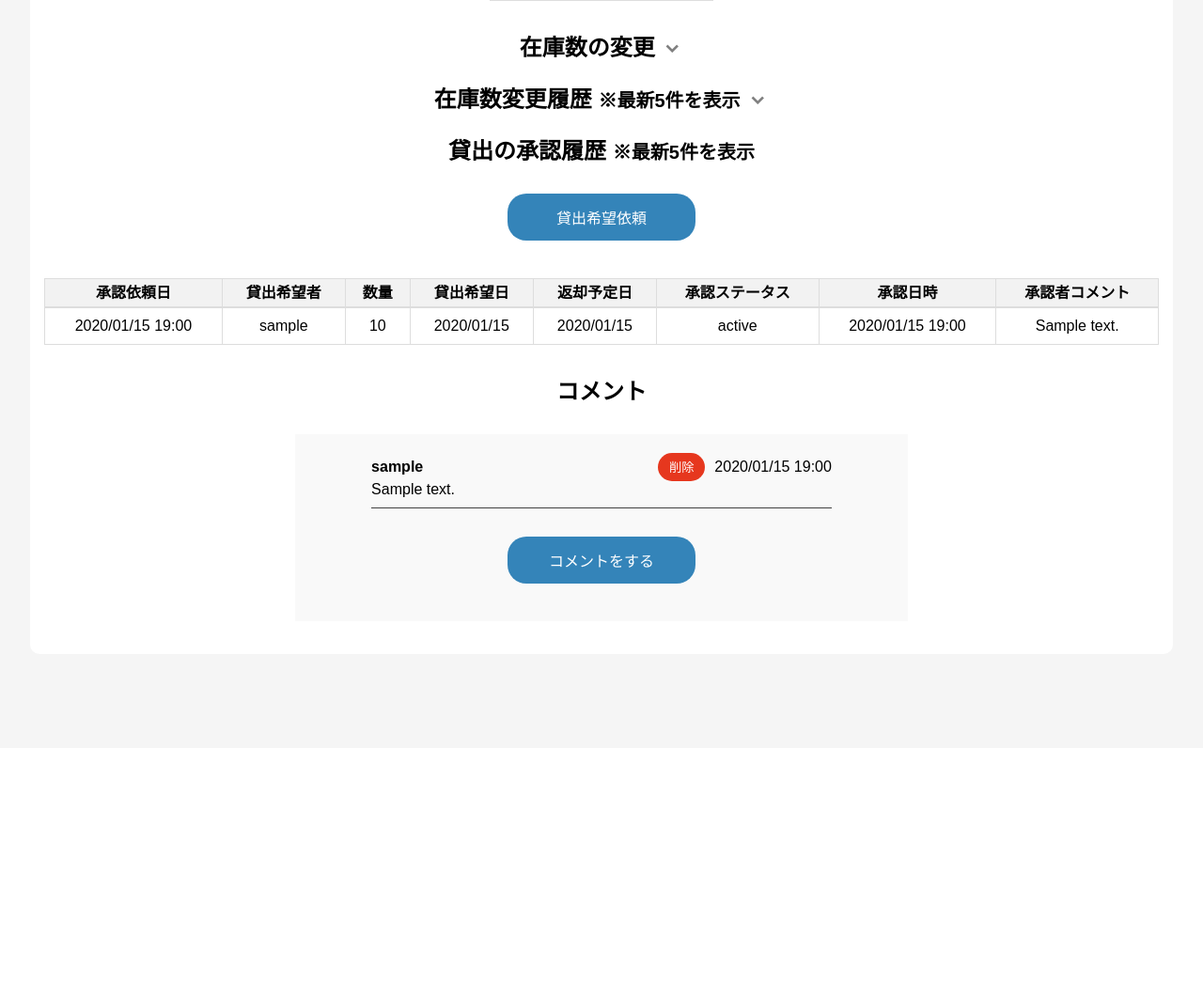
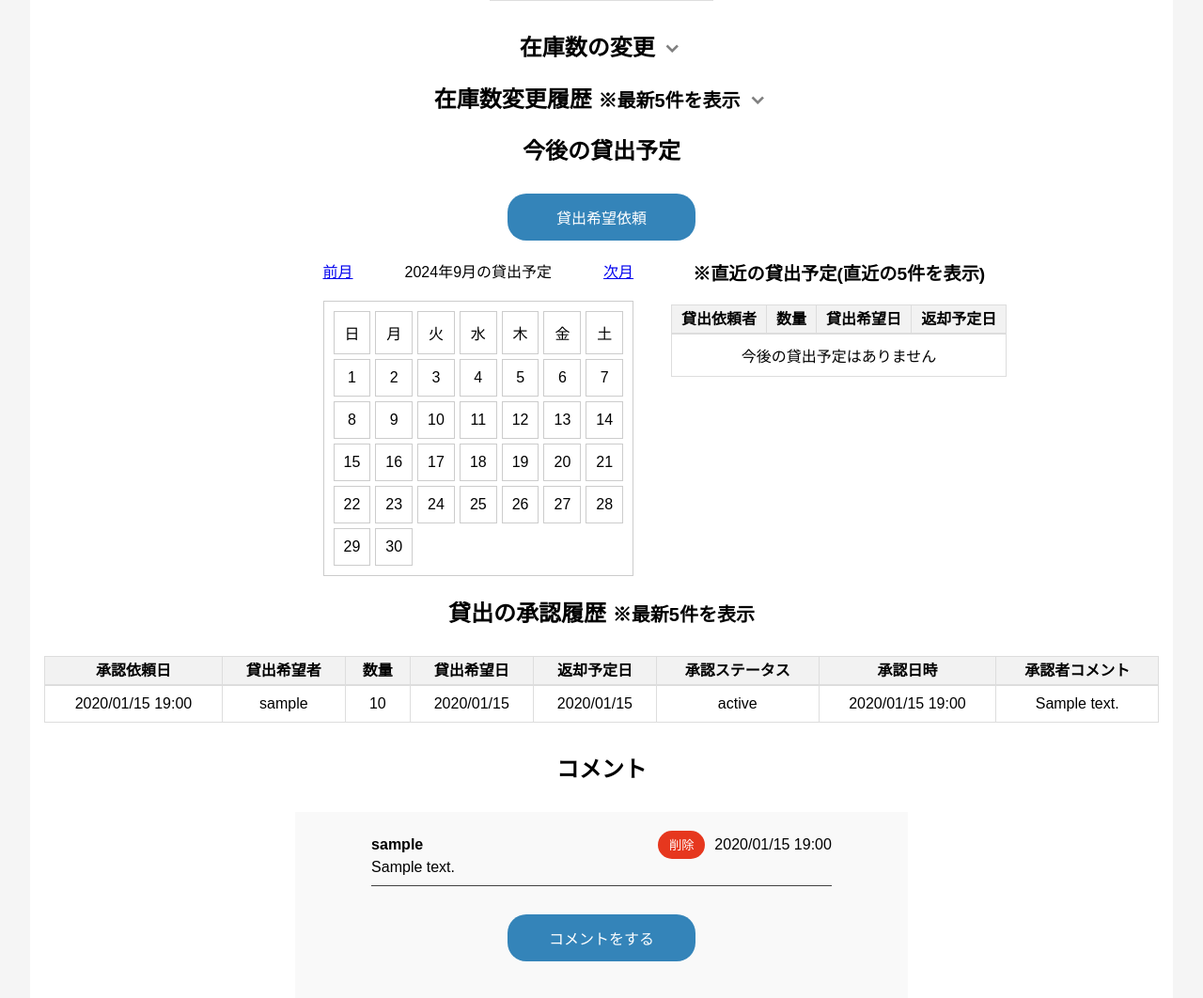
Before and after one commit to yuki-nishizawa/equipment-management-C, a Django app: page /equipment/1 in a window 1280 px wide. Shown: the part 1018-2080 px from the top of the page at 94% size. Before the commit the page ends 1639 px from the top, so only its background shows below. Run offline with Django 4.2, Linux system fonts and the light colour scheme; a user stored in the database is signed in; tables that the repository leaves empty hold one stand-in row (values such as "Sample post"); grey boxes marked "Sample" are stand-in pictures; parts of the project's set-up code (start-up, migrations or seed data) failed here and were passed over.

Commit message:
カレンダー機能実装
動作確認済

```diff
--- a/equipment/views.py
+++ b/equipment/views.py
@@ -3,13 +3,16 @@ from django.urls import reverse_lazy
 from .models import Equipment,StockChange,Comment
 from django.contrib.auth.mixins import LoginRequiredMixin #ログインしてないと見れないようにするやつ
 from django.contrib.auth.decorators import login_required
-from django.views.generic import CreateView,DetailView,UpdateView,DeleteView
+from django.views.generic import CreateView,DetailView,UpdateView,DeleteView,TemplateView
 from .forms import EquipForm,StockUpdateForm,CommentForm
 from order.forms import OrderForm
 from order.models import Order
-from django.http import HttpResponseForbidden,HttpResponseRedirect #アクセスを禁止するためのヤツ
-from django.http import JsonResponse
+from django.http import HttpResponseForbidden,HttpResponseRedirect,HttpResponse,JsonResponse #アクセスを禁止するためのヤツ
 from users.models import FavoriteEquip
+from datetime import datetime, timedelta
+import calendar
+from django.utils import timezone
+from django.template.loader import render_to_string
 
 #備品管理一覧
 @login_required#ログインしていないと見れないようにするデコレータを追加
@@ -53,7 +56,8 @@ class EquipDetailView(LoginRequiredMixin, DetailView):
         context = super().get_context_data(**kwargs)
         equip = context['equip']
         user = self.request.user
-        #context['image_url'] = equip.image.url if equip.image else '/static/images/no_image.jpg'# 画像URLが空の場合、デフォルト画像URLを設定：別方法で実装したため不要！一応残しておく
+        now = timezone.now().date()  # 現在の日付を取得
+
         context['stock_update_form'] = StockUpdateForm(instance=equip) #在庫数更新のフォームが使えるようになる、instance=equipは、今ビューで処理しているequipのデータを初期設定として入れておく、の意味
         context['stock_changes'] = StockChange.objects.filter(equip=equip).order_by('-changed_date')[:5]#StockChangeモデルのデータが使えるようになる
         context['order_form'] = OrderForm() #発注数更新フォームが使えるようになる
@@ -62,7 +66,47 @@ class EquipDetailView(LoginRequiredMixin, DetailView):
         context['favorite_count'] = FavoriteEquip.objects.filter(equip=equip).count()#お気に入り登録人数をカウント
         context['comments'] = Comment.objects.filter(equip=equip).order_by('created_at')
         context['comment_form'] = CommentForm() #コメントフォームが使えるようになる
+
+        # 貸出予定リスト用！承認済みで、貸出希望日または返却予定日が未来のものを取得し、5件に絞る
+        context['future_orders'] = (
+            Order.objects.filter(
+                equip=equip,
+                approval_status='承認済み',
+                loan_date__gte=now  # 貸出希望日が現在以降
+            )
+            .union(
+                Order.objects.filter(
+                    equip=equip,
+                    approval_status='承認済み',
+                    return_date__gte=now  # 返却予定日が現在以降
+                )
+            )
+            .order_by('loan_date')[:5]  # 貸出希望日でソートして5件に絞る
+        )
+
+
+
+        # カレンダー部分のコンテキストをヘルパーメソッドで取得
+        calendar_context = get_calendar_context(
+            request=self.request,
+            year=self.request.GET.get('year'),
+            month=self.request.GET.get('month'),
+            equip=self.object
+        )
+
+        # カレンダーのコンテキストをマージする
+        context.update(calendar_context)
+
         return context
+
+    def render_to_response(self, context, **response_kwargs):
+        if self.request.headers.get('x-requested-with') == 'XMLHttpRequest':
+            # AJAXリクエストの場合、カレンダーの部分だけ返す
+            html = render_to_string('equipment/calendar_partial.html', context, request=self.request)
+            return HttpResponse(html)
+        else:
+            # 通常のリクエストの場合、全体を返す
+            return super().render_to_response(context, **response_kwargs)
 
     def post(self, request, *args, **kwargs):
         self.object = self.get_object()
@@ -183,3 +227,60 @@ class CommentDeleteView(LoginRequiredMixin, DeleteView):
             return HttpResponseForbidden("このコメントを削除する権限がありません。")
 
         return super().dispatch(request, *args, **kwargs)
+
+
+
+#カレンダー機能：ヘルパーメソッド
+def get_calendar_context(request, year=None, month=None, equip=None):
+    # URLから年と月のパラメータを取得し、明示的にint型に変換
+    year = int(request.GET.get('year', datetime.now().year)) if year is None else int(year)
+    month = int(request.GET.get('month', datetime.now().month)) if month is None else int(month)
+
+    # 今月の日数を取得
+    _, days_in_month = calendar.monthrange(year, month)
+    days_in_month_range = range(1, days_in_month + 1)
+
+    # 貸出予定を取得（フィルタ条件はアプリに応じて変更）
+    loaned_days = set()
+    future_orders = Order.objects.filter(
+        equip=equip,
+        loan_date__year=year,
+        loan_date__month=month,
+        approval_status='承認済み'
+    )
+
+    # 貸出日をセットに格納
+    for order in future_orders:
+        loan_date = order.loan_date
+        return_date = order.return_date
+        current_day = loan_date
+        while current_day <= return_date and current_day.month == month:
+            loaned_days.add(current_day.day)
+            current_day += timedelta(days=1)
+
+    # 前月と次月の計算
+    if month == 1:
+        prev_month_year = year - 1
+        prev_month = 12
+    else:
+        prev_month_year = year
+        prev_month = month - 1
+
+    if month == 12:
+        next_month_year = year + 1
+        next_month = 1
+    else:
+        next_month_year = year
+        next_month = month + 1
+
+    # コンテキストを返す
+    return {
+        'days_in_month': days_in_month_range,
+        'loaned_days': loaned_days,
+        'current_year': year,
+        'current_month': month,
+        'prev_month_year': prev_month_year,
+        'prev_month': prev_month,
+        'next_month_year': next_month_year,
+        'next_month': next_month,
+    }
--- a/static/css/style.css
+++ b/static/css/style.css
@@ -517,6 +517,52 @@ footer {
   cursor: pointer;      /* ボタンにマウスカーソルが乗ったとき、ポインター（手の形のカーソル）に変更 */
 }
 
+.calendar {
+  display: grid;
+  grid-template-columns: repeat(7, 1fr); /* 7列（曜日ごと） */
+  gap: 5px;
+  padding: 10px;
+  border: 1px solid #ccc;
+}
+
+.calendar div {
+  border: 1px solid #ccc;
+  padding: 10px;
+  text-align: center;
+}
+
+.loaned {
+  background-color: #28a745; /* 貸出予定の日の色 */
+  color: white;
+}
+
+.calendar-navigation {
+  display: flex;
+  justify-content: space-between;
+  margin-bottom: 20px;
+}
+
+.calendar-container {
+  margin-right: 20px;
+}
+
+.approved-order {
+  display: flex;
+  justify-content: space-between;
+  align-content: center;
+  width:50%;
+  height:100%;
+  gap:40px;
+  margin-bottom: 10px;
+}
+
+.approved-table {
+  display: flex;
+  flex-direction: column;
+  align-items: center; /* 中央揃え */
+  width:100%;
+}
+
 /********************************************
  ユーザー一覧画面
 *********************************************/
--- /dev/null
+++ b/templates/equipment/calendar_partial.html
@@ -0,0 +1,12 @@
+<div class="calendar-navigation">
+  <a href="?year={{ prev_month_year }}&month={{ prev_month }}">前月</a>
+  <span>{{ current_year }}年{{ current_month }}月の貸出予定</span>
+  <a href="?year={{ next_month_year }}&month={{ next_month }}">次月</a>
+</div>
+
+<div class="calendar">
+  <div>日</div><div>月</div><div>火</div><div>水</div><div>木</div><div>金</div><div>土</div>
+  {% for day in days_in_month %}
+      <div class="{% if day in loaned_days %}loaned{% endif %}">{{ day }}</div>
+  {% endfor %}
+</div>
--- a/templates/equipment/detail.html
+++ b/templates/equipment/detail.html
@@ -207,9 +207,52 @@
 <input type="submit" value="貸出希望依頼" class="order-button">
   </center>
 </form> {% endcomment %}
+
+
+<h2>今後の貸出予定</h2>
+<button id="openModalButton" class="order-button custom-size">貸出希望依頼</button>
+
+
+<!-- カレンダーの表示 -->
+<div class="approved-order">
+<div id="calendar-container">
+  {% include 'equipment/calendar_partial.html' %}
+</div>
+
+<div class="approved-table">
+  <big><b>※直近の貸出予定(直近の5件を表示)</b></big>
+<table class="detail-table">
+  <thead>
+    <tr align="center">
+      <th>貸出依頼者</th>
+      <th>数量</th>
+      <th>貸出希望日</th>
+      <th>返却予定日</th>
+    </tr>
+  </thead>
+  <tbody>
+    {% for order in future_orders %}
+    <tr align="center">
+        <td>{{ order.user.username }}</td>
+        <td>{{ order.quantity }}</td>
+        <td>{{ order.loan_date|date:"Y/m/d" }}</td>
+        <td>{{ order.return_date|date:"Y/m/d" }}</td>
+      </tr>
+    {% empty %}
+    <tr align="center">
+        <td colspan="4">今後の貸出予定はありません</td>
+      </tr>
+    {% endfor %}
+  </tbody>
+</table>
+</div>
+</div>
+
+
+
 <h2>貸出の承認履歴 <small>※最新5件を表示</small></h2>
 <!-- 貸出希望依頼ボタン -->
-<button id="openModalButton" class="order-button custom-size">貸出希望依頼</button>
+
 <table class="detail-table">
   <thead>
     <tr align="center">
@@ -531,6 +574,39 @@ function confirmNavigation() {
     }
   });
 </script>
+<!--カレンダー機能実装-->
+<script>
+  // イベントリスナーを適用する関数
+  function bindCalendarNavigation() {
+      document.querySelectorAll(".calendar-navigation a").forEach(function(link) {
+          link.addEventListener("click", function(event) {
+              event.preventDefault();  // 通常のリンクの動作を無効化
+              var url = this.href;  // リンク先のURLを取得
+
+              // Fetch APIで非同期にカレンダーを取得
+              fetch(url, {
+                  headers: {
+                      "X-Requested-With": "XMLHttpRequest"  // AJAXリクエストであることを示すヘッダー
+                  }
+              })
+              .then(response => response.text())
+              .then(html => {
+                  // 取得したHTMLをカレンダーの部分に挿入
+                  document.querySelector("#calendar-container").innerHTML = html;
+
+                  // カレンダーが更新されたので、再度イベントリスナーをバインド
+                  bindCalendarNavigation();
+              })
+              .catch(error => console.error("Error loading calendar:", error));
+          });
+      });
+  }
+
+  // 初期ロード時にイベントリスナーをバインド
+  document.addEventListener("DOMContentLoaded", function() {
+      bindCalendarNavigation();  // 最初のバインド
+  });
+</script>
 {% comment %} JavaScriptここまで {% endcomment %}
 
 {% endblock content %}
```
